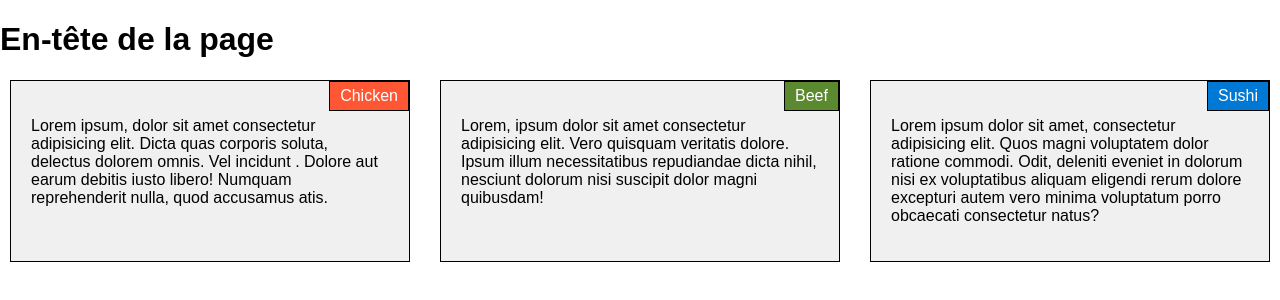
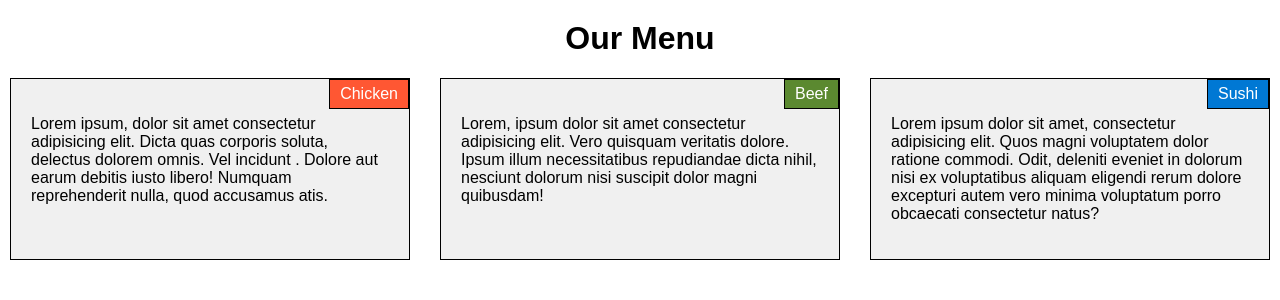
Before and after one commit to Karl-H509/coursera-test, a plain HTML site: page module2-solution/index.html in a window 1280 px wide. Drawn offline with Linux system fonts and the light colour scheme.

Commit message:
Description de la modification

```diff
--- a/module2-solution/CSS/style.css
+++ b/module2-solution/CSS/style.css
@@ -3,8 +3,11 @@
     font-family: Arial, sans-serif;
     margin: 0;
     padding: 0;
+    text-align: center
 }
-
+h1{
+    margin-top: 20px;
+}
 /* Styles pour les sections */
 .section-container {
     display: flex;
--- a/module2-solution/index.html
+++ b/module2-solution/index.html
@@ -7,7 +7,7 @@
 </head>
 <body>
     <header>
-        <h1>En-tête de la page</h1>
+        <h1>Our Menu</h1>
     </header>
     <div class="section-container">
         <div class="section">
```
